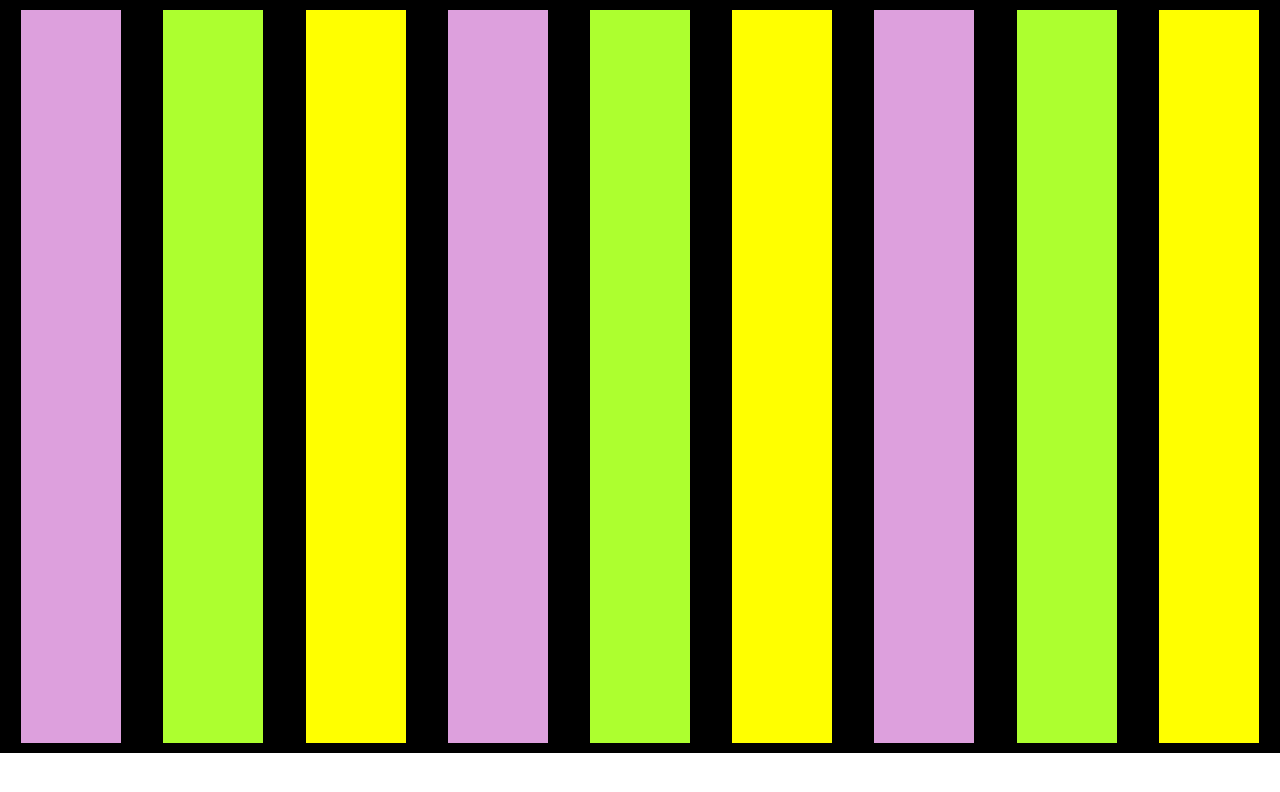
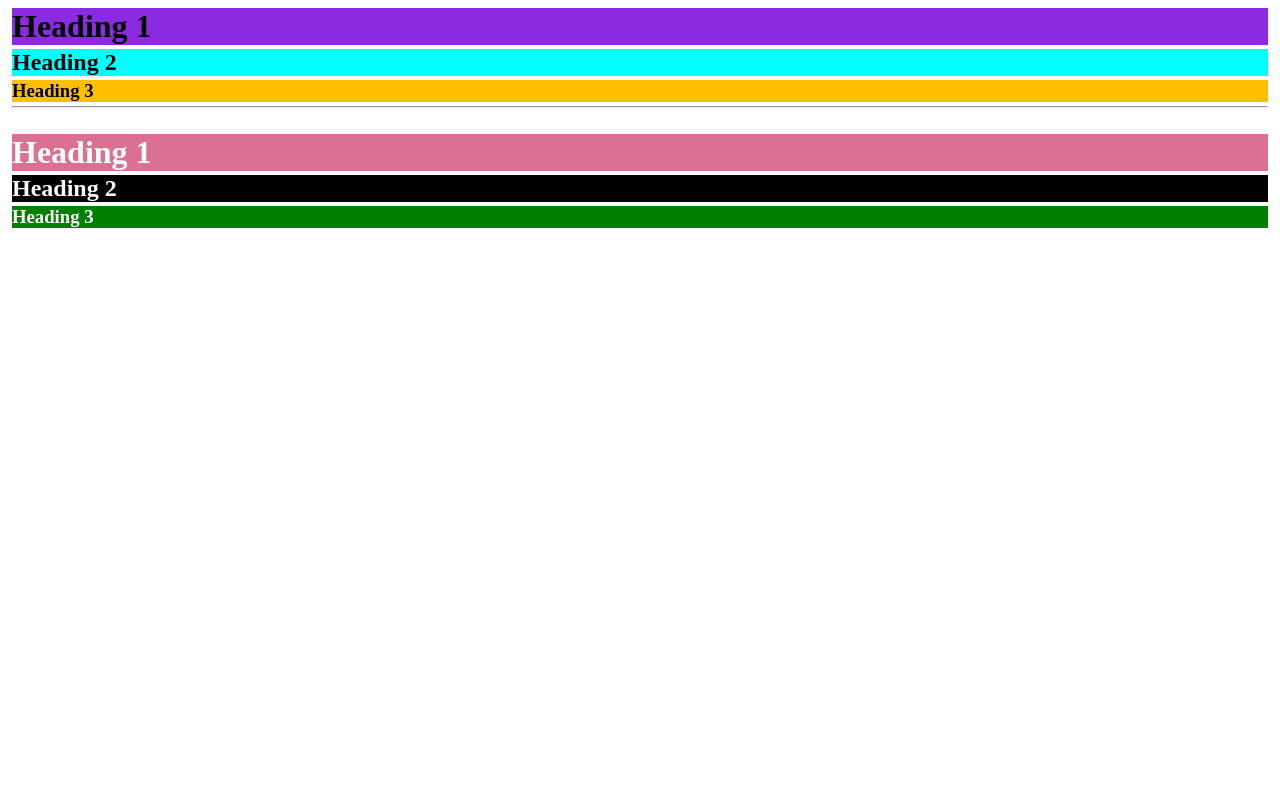
Before and after one commit to palak1101/FullStack-Web-Development, a plain HTML site: page index.html in a window 1280 px wide. Drawn offline with Linux system fonts and the light colour scheme.

Commit message:
combined selectors

```diff
--- a/index.html
+++ b/index.html
@@ -8,51 +8,36 @@
     <style>
         *{
             padding: 0;
-            margin: 0;
+            margin: 4px;
             box-sizing: border-box;
         }
 
-        .parent{
-            height: 753px;
-            background-color: black;
-            position: relative;
-            display: flex;
-            /* flex-direction: row-reverse; */
-            /* justify-content: center; */
-            /* align-items: center; */
-            justify-content: space-around;
-            align-items: stretch;
-            flex-wrap: wrap;
+        .background{
+            color: white;
         }
 
-        .child{
-            width: 100px;
-            min-height: 150px;
-            /* display: inline-block; */
-            background-color: orange;
-            margin: 10px;
+        h1.background{
+            background: palevioletred;
         }
 
-        /* .second_child{
-            width: 100px;
-            height: 100px;
-            background-color: orange;
-        } */
+        h2.background#unique{
+            background-color: black;
+        }
+
+        h3.background{
+            background-color: green;
+        }
+
 
     </style>
 </head>
 <body>
-    <div class="parent">
-        <div style="background-color: plum" class="child"></div>
-        <div style="background-color: greenyellow" class="child"></div>
-        <div style="background-color: yellow" class="child"></div>
-        <!-- <div class="second_child"></div> -->
-        <div style="background-color: plum" class="child"></div>
-        <div style="background-color: greenyellow" class="child"></div>
-        <div style="background-color: yellow" class="child"></div>
-        <div style="background-color: plum" class="child"></div>
-        <div style="background-color: greenyellow" class="child"></div>
-        <div style="background-color: yellow" class="child"></div>
-    </div>
+    <h1 style="background-color: blueviolet;">Heading 1</h1>
+    <h2 style="background-color: cyan;">Heading 2</h2>
+    <h3 style="background-color: #ffbf00;">Heading 3</h3>
+    <hr><br>
+    <h1 class="background">Heading 1</h1>
+    <h2 id="unique" class="background">Heading 2</h2>
+    <h3 class="background">Heading 3</h3>
 </body>
 </html>
```
